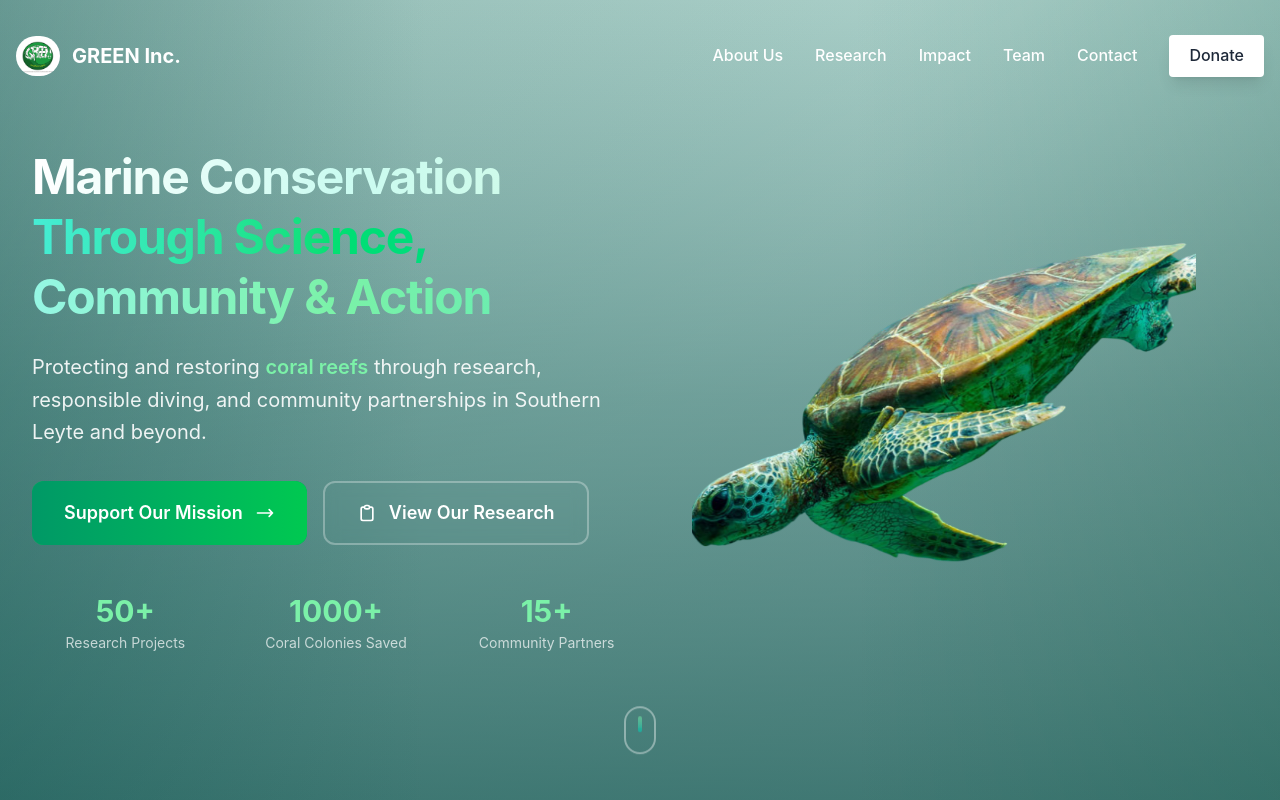
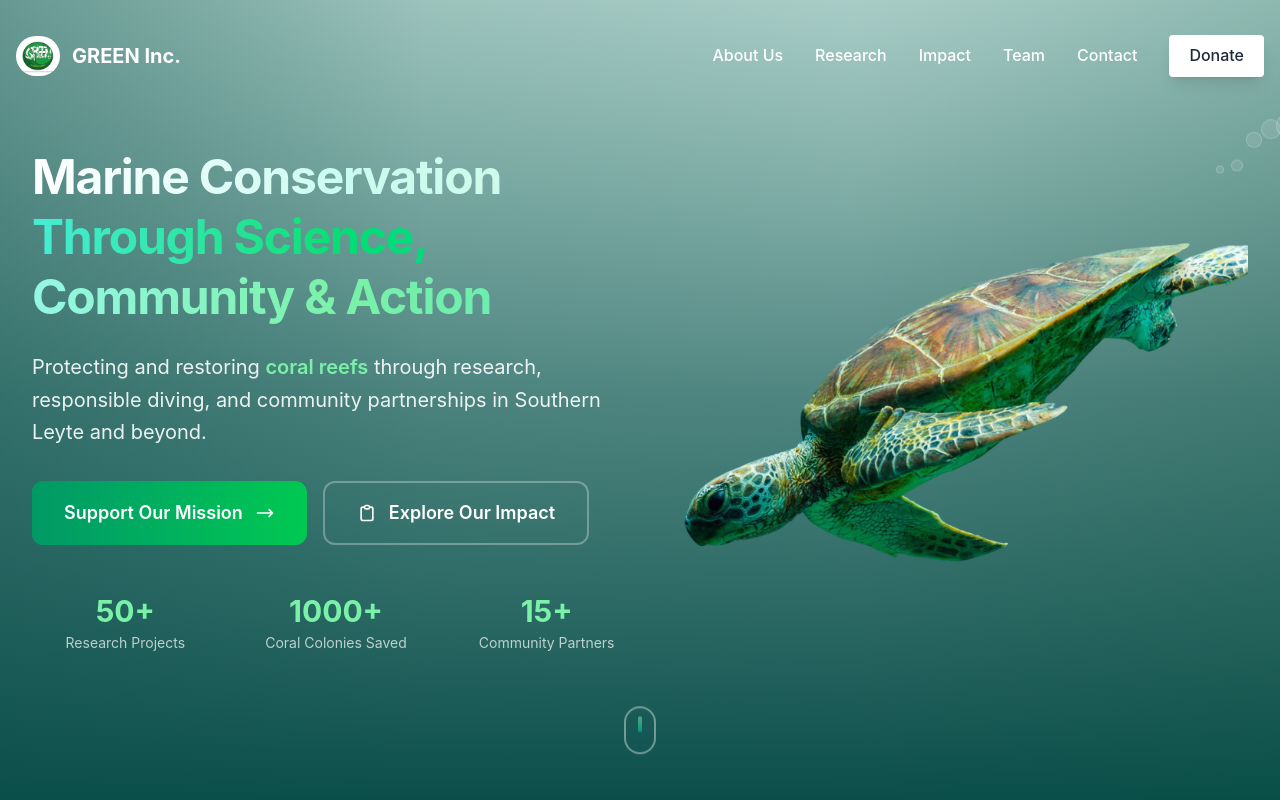
Before and after one commit to dlarG/marine-conserve, a React (Vite) app in the folder frontend/: page / in a window 1280 px wide. Shown: the top 800 px of the page. Built offline with nearby package versions, Linux system fonts and the light colour scheme.

Commit message:
enhance more hero

```diff
--- a/frontend/src/components/Hero.jsx
+++ b/frontend/src/components/Hero.jsx
@@ -29,7 +29,6 @@ const Hero = () => {
 
   return (
     <div className="relative min-h-screen flex items-center justify-center overflow-hidden">
-      {/* Modern Background with Gradient Overlay */}
       <div className="absolute inset-0 overflow-hidden">
         {/* <div
           className="absolute inset-0 w-full h-[120%] -top-[10%]"
@@ -47,7 +46,6 @@ const Hero = () => {
         {/* Enhanced Gradient Overlays with marine theme */}
         <div className="absolute inset-0 bg-gradient-to-br from-teal-900/40 via-teal-800/30 to-emerald-900/20" />
 
-        {/* Soft gradient matching your CSS style */}
         <div
           className="absolute inset-0"
           style={{
@@ -57,24 +55,21 @@ const Hero = () => {
         />
 
         {/* Top gradient for depth */}
-        <div className="absolute inset-0 bg-gradient-to-t from-teal-900/70 via-teal-900/40 to-transparent" />
+        <div className="absolute inset-0 bg-gradient-to-t from-teal-900/100 via-teal-900/60 via-teal-900/40 to-transparent" />
 
         {/* Side accent gradients */}
         <div className="absolute left-0 inset-y-0 w-1/3 bg-gradient-to-r from-teal-900/30 to-transparent" />
         <div className="absolute right-0 inset-y-0 w-1/3 bg-gradient-to-l from-emerald-900/20 to-transparent" />
       </div>
 
-      {/* Main Content with Modern Layout */}
       <div className="relative z-10 w-full max-w-7xl mx-auto px-4 sm:px-6 lg:px-8 flex flex-col lg:flex-row items-center justify-between min-h-[90vh] py-20">
-        {/* Left Text Content */}
         <div className="w-full lg:w-1/2 mb-12 lg:mb-0">
           <div
             className={`transform transition-all duration-1000 ${
               isLoaded ? "translate-y-0 opacity-100" : "translate-y-8 opacity-0"
             }`}
           >
-            {/* Main Heading with Modern Typography */}
-            <h1 className="text-3xl sm:text-3xl md:text-5xl lg:text-5xl mt-10 lg:mt-0 font-bold text-white mb-6 leading-tight tracking-tight">
+            <h1 className="text-3xl sm:text-3xl md:text-5xl lg:text-5xl text-center lg:text-left mt-10 lg:mt-0 font-bold text-white mb-6 leading-tight tracking-tight">
               <span
                 className={`block bg-gradient-to-r from-white via-teal-100 to-emerald-100 bg-clip-text text-transparent transform transition-all duration-1000 ${
                   isLoaded
@@ -106,17 +101,15 @@ const Hero = () => {
                 Community & Action
               </span>
             </h1>
-
-            {/* Description */}
             <div
-              className={`transform transition-all duration-1000 ${
+              className={`transform transition-all duration-1000 text-center lg:text-left ${
                 isLoaded
                   ? "translate-y-0 opacity-100"
                   : "translate-y-8 opacity-0"
               }`}
               style={{ transitionDelay: "0.8s" }}
             >
-              <p className="text-l sm:text-xl md:text-xl text-white/90 mb-8 max-w-2xl leading-relaxed">
+              <p className="text-l sm:text-xl md:text-xl text-white/90 mb-8 md:max-w-full lg:max-w-2xl leading-relaxed">
                 Protecting and restoring{" "}
                 <span className="text-green-300 font-semibold">
                   coral reefs
@@ -125,10 +118,8 @@ const Hero = () => {
                 in Southern Leyte and beyond.
               </p>
             </div>
-
-            {/* Enhanced Action Buttons */}
             <div
-              className={`flex flex-wrap gap-4 transform transition-all duration-1000 ${
+              className={`flex flex-wrap gap-4 lg:justify-start justify-center transform transition-all duration-1000 ${
                 isLoaded
                   ? "translate-y-0 opacity-100"
                   : "translate-y-8 opacity-0"
@@ -170,12 +161,10 @@ const Hero = () => {
                       d="M9 5H7a2 2 0 00-2 2v12a2 2 0 002 2h10a2 2 0 002-2V7a2 2 0 00-2-2h-2M9 5a2 2 0 002 2h2a2 2 0 002-2M9 5a2 2 0 012-2h2a2 2 0 012 2"
                     />
                   </svg>
-                  <span>View Our Research</span>
+                  <span>Explore Our Impact</span>
                 </span>
               </button>
             </div>
-
-            {/* Stats */}
             <div
               className={`grid grid-cols-3 gap-6 mt-12 transform transition-all duration-1000 ${
                 isLoaded
@@ -207,22 +196,38 @@ const Hero = () => {
             </div>
           </div>
         </div>
-
-        {/* Right Image/Visual Content */}
         <div
           className={`w-full lg:w-1/2 transform transition-all duration-1000 ${
             isLoaded ? "translate-x-0 opacity-100" : "translate-x-8 opacity-0"
           }`}
           style={{ transitionDelay: "1.4s" }}
         >
-          <div className="relative max-w-lg mx-auto lg:ml-auto">
+          <div className="relative max-w-full mx-auto lg:ml-auto">
             {/* Main Image */}
-            <div className="w-full relative rounded-2xl overflow-hidden transform perspective-1000 rotate-y-[-10deg] hover:rotate-y-0 transition-transform duration-700">
+            <div className="w-full relative rounded-2xl overflow-hidden transform transition-transform duration-700">
               <img
                 src="/images/hero-img.png"
                 alt="Coral Reef Conservation"
                 className="w-full h-64 sm:h-80 md:h-96 object-cover"
               />
+            </div>
+            <div className="absolute -top-8 right-8">
+              <div className="relative">
+                {[0, 1, 2, 3, 4].map((i) => (
+                  <div
+                    key={`bubble-${i}`}
+                    className="absolute rounded-full bg-white/10 backdrop-blur-sm border border-white/20"
+                    style={{
+                      width: `${8 + i * 4}px`,
+                      height: `${8 + i * 4}px`,
+                      left: `${i * 15}px`,
+                      top: `${i * -15}px`,
+                      animation: `float ${3 + i * 0.5}s ease-in-out infinite`,
+                      animationDelay: `${i * 0.3}s`,
+                    }}
+                  />
+                ))}
+              </div>
             </div>
           </div>
         </div>
@@ -243,8 +248,6 @@ const Hero = () => {
           </div>
         </div> */}
       </div>
-
-      {/* Modern Scroll Indicator */}
       <div
         className={`absolute bottom-8 left-1/2 transform -translate-x-1/2 transition-all duration-1000 ${
           isLoaded ? "translate-y-0 opacity-100" : "translate-y-8 opacity-0"
--- a/frontend/src/index.css
+++ b/frontend/src/index.css
@@ -8,9 +8,12 @@ html {
 body {
   font-family: "Inter", system-ui, -apple-system, sans-serif;
   line-height: 1.6;
+  overflow-x: hidden;
 }
 
-/* Custom gradient animations */
+/* ===== LIGHT RAYS & MARINE ANIMATIONS ===== */
+
+/* Gradient animation */
 @keyframes gradient-shift {
   0%,
   100% {
@@ -21,9 +24,162 @@ body {
   }
 }
 
+/* Light ray animations */
+@keyframes ray-float {
+  0%,
+  100% {
+    opacity: 0;
+    transform: translateY(0) rotate(var(--rotation)) scaleY(0);
+  }
+  25% {
+    opacity: 0.3;
+    transform: translateY(-10px) rotate(var(--rotation)) scaleY(0.8);
+  }
+  50% {
+    opacity: 0.5;
+    transform: translateY(-20px) rotate(var(--rotation)) scaleY(1);
+  }
+  75% {
+    opacity: 0.3;
+    transform: translateY(-10px) rotate(var(--rotation)) scaleY(0.8);
+  }
+}
+
+@keyframes ray-sway {
+  0%,
+  100% {
+    transform: translateX(0) rotate(var(--rotation));
+  }
+  50% {
+    transform: translateX(10px) rotate(var(--rotation));
+  }
+}
+
+@keyframes ray-pulse {
+  0%,
+  100% {
+    opacity: 0.1;
+    transform: scaleY(0.3);
+  }
+  50% {
+    opacity: 0.4;
+    transform: scaleY(1);
+  }
+}
+
+@keyframes shimmer {
+  0% {
+    background-position: -200% center;
+  }
+  100% {
+    background-position: 200% center;
+  }
+}
+
+@keyframes ripple {
+  0% {
+    transform: scale(0);
+    opacity: 0.5;
+  }
+  100% {
+    transform: scale(1);
+    opacity: 0;
+  }
+}
+
+@keyframes sparkle {
+  0%,
+  100% {
+    opacity: 0;
+    transform: scale(0);
+  }
+  50% {
+    opacity: 1;
+    transform: scale(1);
+  }
+}
+
+@keyframes float {
+  0%,
+  100% {
+    transform: translateY(0px);
+  }
+  50% {
+    transform: translateY(-15px);
+  }
+}
+
+@keyframes wave-slow {
+  0%,
+  100% {
+    transform: translateY(0);
+  }
+  50% {
+    transform: translateY(-10px);
+  }
+}
+
+@keyframes pulse-slow {
+  0%,
+  100% {
+    opacity: 0.2;
+  }
+  50% {
+    opacity: 0.4;
+  }
+}
+
+@keyframes fade-in-slow {
+  from {
+    opacity: 0;
+  }
+  to {
+    opacity: 1;
+  }
+}
+
+/* ===== ANIMATION UTILITY CLASSES ===== */
+
 .gradient-animate {
   background-size: 200% 200%;
   animation: gradient-shift 6s ease infinite;
+}
+
+.animate-ray-float {
+  animation: ray-float 8s ease-in-out infinite;
+}
+
+.animate-ray-pulse {
+  animation: ray-pulse 8s ease-in-out infinite;
+}
+
+.animate-sparkle {
+  animation: sparkle 3s ease-in-out infinite;
+}
+
+.animate-ripple {
+  animation: ripple 6s linear infinite;
+}
+
+.animate-shimmer {
+  background-size: 200% 200%;
+  animation: shimmer 8s ease-in-out infinite;
+}
+
+.animate-float {
+  animation: float 3s ease-in-out infinite;
+}
+
+.animate-wave-slow {
+  animation: wave-slow 8s ease-in-out infinite;
+}
+
+.animate-pulse-slow {
+  animation: pulse-slow 4s ease-in-out infinite;
+}
+
+.animate-fade-in-slow {
+  animation: fade-in-slow 1.5s ease-out;
 }
 
 /* Custom backdrop blur for better browser support */
@@ -31,3 +187,18 @@ body {
   backdrop-filter: blur(12px);
   -webkit-backdrop-filter: blur(12px);
 }
+
+/* Perspective utility */
+.perspective-1000 {
+  perspective: 1000px;
+}
+
+/* Hide scrollbar but keep functionality */
+.scrollbar-hide {
+  -ms-overflow-style: none;
+  scrollbar-width: none;
+}
+
+.scrollbar-hide::-webkit-scrollbar {
+  display: none;
+}
--- a/frontend/tailwind.config.js
+++ b/frontend/tailwind.config.js
@@ -15,6 +15,12 @@ export default {
       animation: {
         "bounce-slow": "bounce 2s infinite",
         "pulse-slow": "pulse 3s infinite",
+        "ray-float": "ray-float 3s infinite",
+        "ray-sway": "ray-sway 3s infinite",
+        "ray-pulse": "ray-pulse 3s infinite",
+        shimmer: "shimmer 2s infinite",
+        ripple: "ripple 1s infinite",
+        sparkle: "sparkle 1s infinite",
       },
       backdropBlur: {
         xs: "2px",
```
